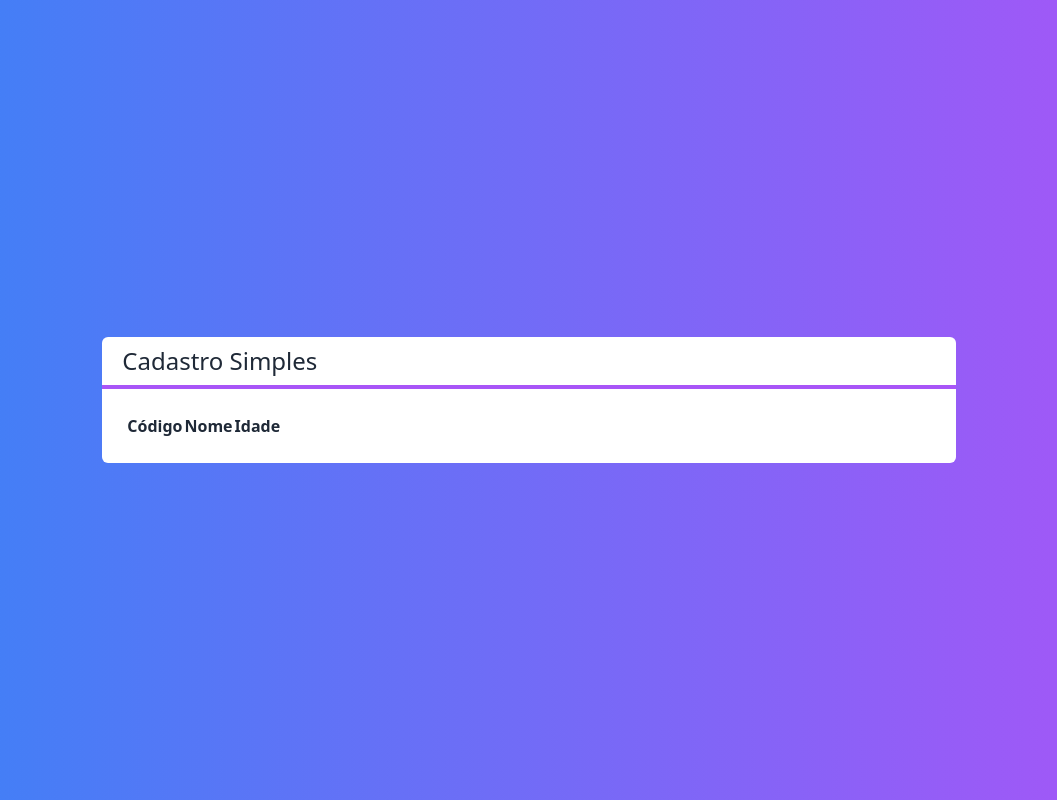
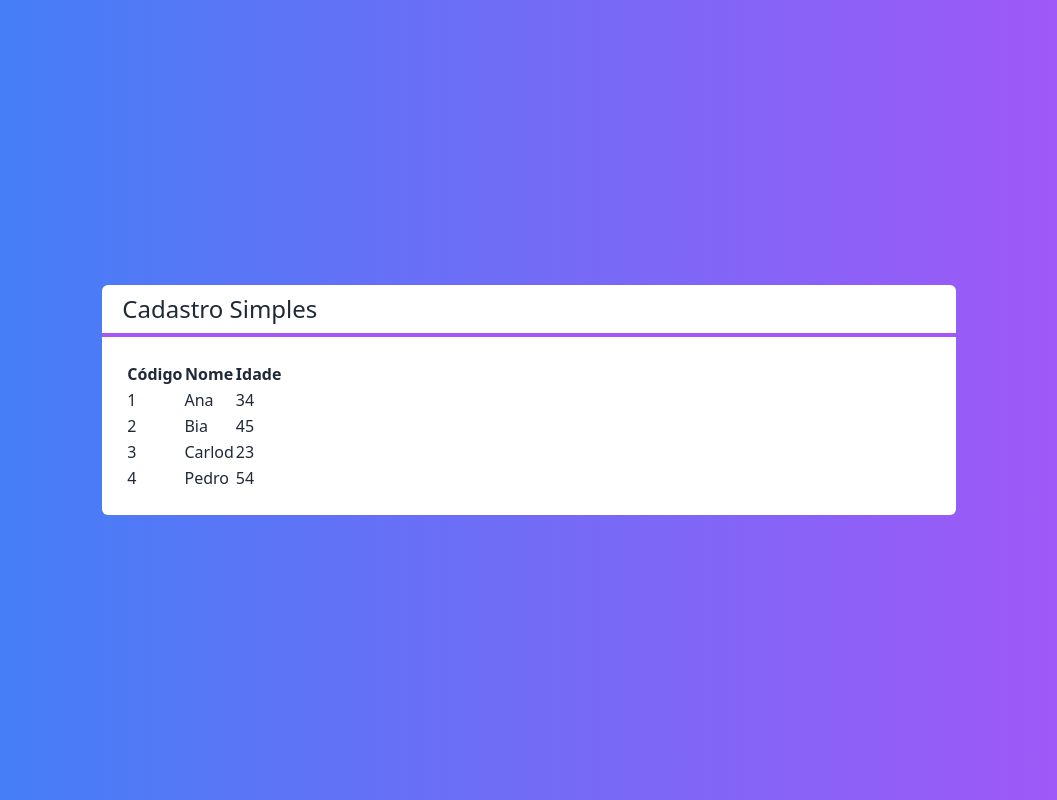
Before and after one commit to IagoMesquita/next-crud, a Next.js app: page / in a window 1280 px wide. Shown: the whole page, without its empty margins (111-1168 px from the left). Built offline with nearby package versions, Linux system fonts and the light colour scheme.

Commit message:
feat: render data table

```diff
--- a/src/components/Table.tsx
+++ b/src/components/Table.tsx
@@ -5,7 +5,7 @@
 }
 
 
-export default function Table(props: TableProps){
+export default function Table(props: TableProps) {
 
   const renderHeader = () => {
     return (
@@ -16,9 +16,27 @@
       </tr>
     )
   }
+
+  const renderData = () => {
+    return props.clients?.map((client, i) => {
+      return (
+        <tr key={client.id}>
+          <td>{client.id}</td>
+          <td>{client.name}</td>
+          <td>{client.age}</td>
+        </tr>
+      )
+    })
+  }
+
   return (
     <table>
-      {renderHeader()}
+      <thead>
+        {renderHeader()}
+      </thead>
+      <tbody>
+        {renderData()}
+      </tbody>
     </table>
   )
 }
```
